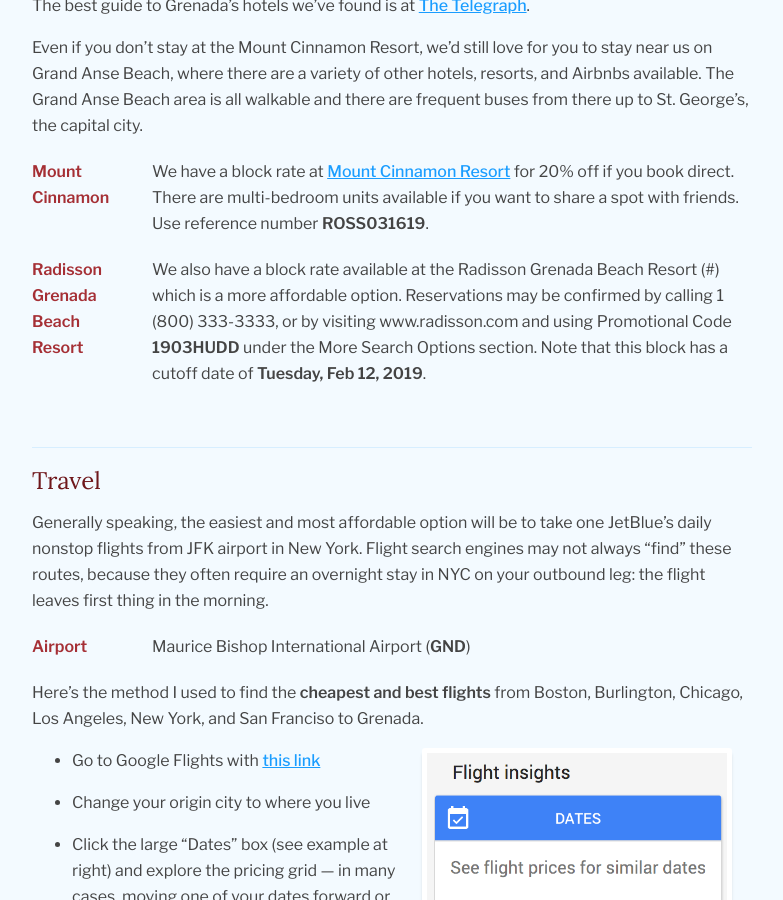
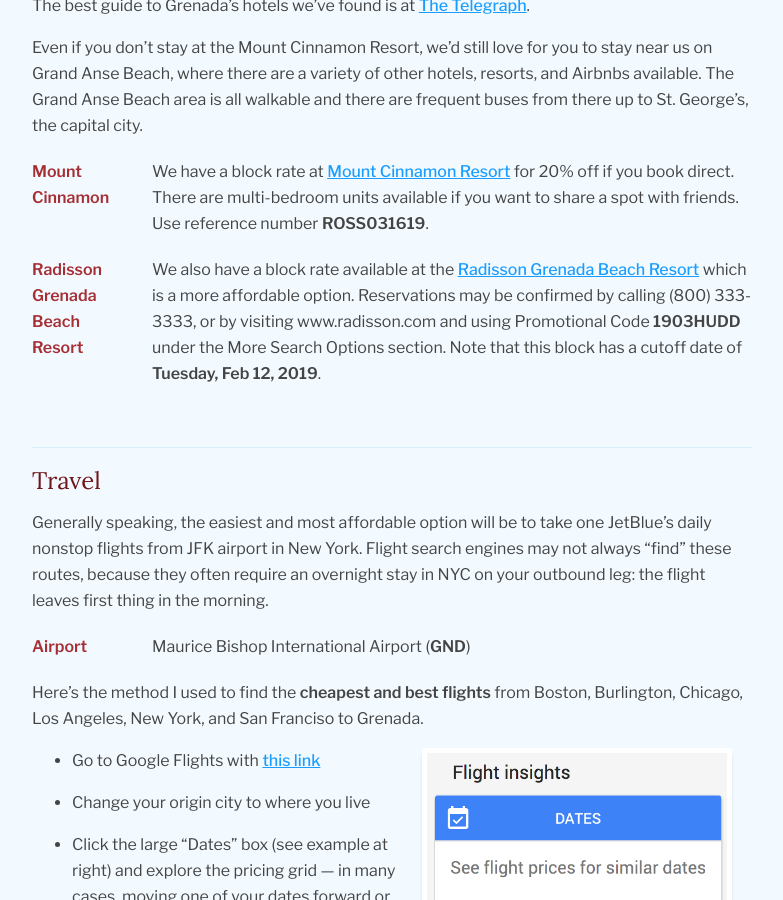
Before and after one commit to rossmeissl/bernsandblaise, a Jekyll site: the page built from index.md, in a window 1280 px wide and 900 px high, scrolled down 3082 px. Shown: the whole window, without its empty margins (188-971 px from the left). Built offline with Jekyll 4.4.1, drawn with Linux system fonts in a browser that asks for light colours.

Commit message:
Update lodging.md

```diff
--- a/_includes/lodging.md
+++ b/_includes/lodging.md
@@ -8,4 +8,4 @@
 : We have a block rate at [Mount Cinnamon Resort](https://mountcinnamongrenadahotel.com/) for 20% off if you book direct. There are multi-bedroom units available if you want to share a spot with friends. Use reference number **ROSS031619**.
 
 Radisson Grenada Beach Resort
-: We also have a block rate available at the Radisson Grenada Beach Resort (#) which is a more affordable option. Reservations may be confirmed by calling 1 (800) 333-3333, or by visiting www.radisson.com and using Promotional Code **1903HUDD** under the More Search Options section. Note that this block has a cutoff date of **Tuesday, Feb 12, 2019**.
+: We also have a block rate available at the [Radisson Grenada Beach Resort](https://www.radisson.com/st-georges-hotel-gd/grdgrgr/?s_cid=os.amer-gd-rad-GRDGRGR-gmb) which is a more affordable option. Reservations may be confirmed by calling (800) 333-3333, or by visiting www.radisson.com and using Promotional Code **1903HUDD** under the More Search Options section. Note that this block has a cutoff date of **Tuesday, Feb 12, 2019**.
```
